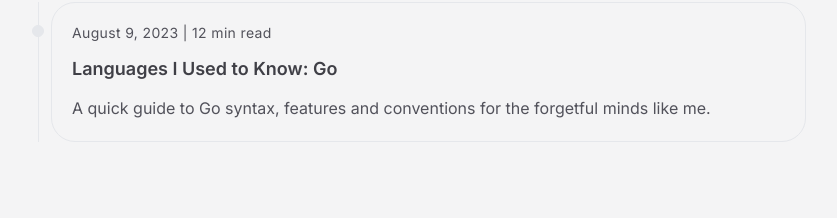
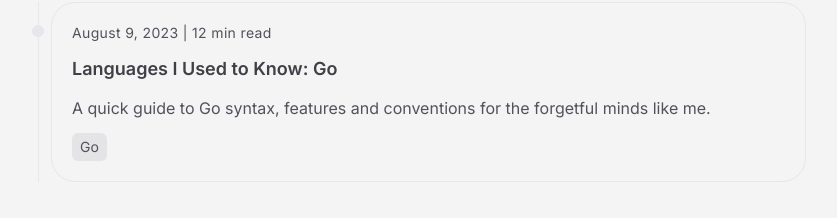
Before and after one commit to EshaanAgg/web, an Astro site: page /blog in a window 1280 px wide. Shown: the part 324-542 px from the top of the page, 218-1055 px from the left. Built offline with nearby package versions, Linux system fonts and the light colour scheme; Astro itself is replaced by a stand-in of ours; some packages are replaced by stand-ins of ours.

Commit message:
Add support for tags and pinning of blogs

```diff
--- a/src/components/BlogCard.astro
+++ b/src/components/BlogCard.astro
@@ -5,9 +5,10 @@ interface Props {
   pubDate: Date;
   url: string;
   readingTime: string
+  tags: string[] | undefined
 }
 
-const { title, description, pubDate, url, readingTime } = Astro.props;
+const { title, description, pubDate, url, readingTime, tags } = Astro.props;
 
 const fullDate = pubDate.toLocaleDateString("en", {
   year: "numeric",
@@ -34,4 +35,14 @@ const fullDate = pubDate.toLocaleDateString("en", {
    {title}
   </a>
   <p class="leading-relaxed max-w-prose">{description}</p>
+
+  <ul class="flex flex-wrap gap-2">
+    {
+      tags && tags.map((item) => (
+        <li class="dark:bg-zinc-700 bg-zinc-200 text-zinc-600 dark:text-zinc-300 rounded-md px-2 py-1 text-sm">
+          {item}
+        </li>
+      ))
+    }
+  </ul>
 </li>
--- a/src/content/blog/go.md
+++ b/src/content/blog/go.md
@@ -6,6 +6,8 @@ updatedDate: 2023-08-10
 draft: false
 hero: "./images/go.png"
 heroAlt: "Go Gopher with the heading 'Languages I Used to Know, Featuring Go Lang'"
+tags: ["Go"]
+pinned: true
 ---
 
 I am not an honest person. I like to list a whole catalog of languages under my belt, and call myself procifient in every one of them. But the reality is, I am like a kid in a candy store, hopping from the lastest framework and language to the the next one. While this is very fun to do, the sad consequence of the same is, I often find myself forgetting and getting confused in frameworks I earlier worked with.
--- a/src/content/config.ts
+++ b/src/content/config.ts
@@ -10,6 +10,9 @@ const blogCollection = defineCollection({
       draft: z.boolean().default(false),
       pubDate: z.date(),
       updatedDate: z.date().optional(),
+      tags: z.string().array().optional(),
+      pinned: z.boolean().default(false),
+      external: z.boolean().default(false),
     }),
 });
 
--- a/src/pages/blog/index.astro
+++ b/src/pages/blog/index.astro
@@ -8,7 +8,13 @@ import getReadingTime from "reading-time";
 const posts = (await getCollection("blog"))
   .filter((blog) => !blog.data.draft)
   .sort(
-    (a, b) => b.data.pubDate.valueOf() - a.data.pubDate.valueOf()
+    (a, b) =>
+      b.data.pinned == a.data.pinned
+        // Sort by publishing date if they have the same pinned status
+        ?  b.data.pubDate.valueOf() - a.data.pubDate.valueOf()
+        // Prioritize pinned blogs
+        : Number(b.data.pinned) - Number(a.data.pinned)
+
   );
 
 const title = "Blog | Eshaan Aggarwal";
@@ -38,6 +44,7 @@ const description =
               description={post.data.description}
               url={`/blog/${post.slug}/`}
               readingTime={getReadingTime(post.body).text}
+              tags={post.data.tags}
             />
           ))
         }
```
Also changed, not shown: src/data/projects.json (+8 -0 lines).
